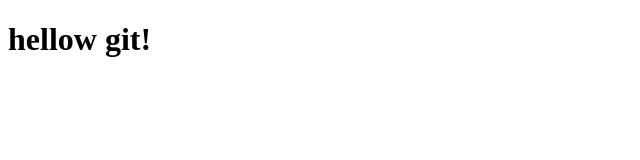
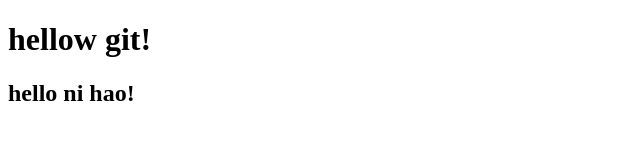
Before and after one commit to Clearzero22/git-demo-1, a plain HTML site: page index.html in a window 1280 px wide. Shown: the whole page, without its empty margins (0-640 px from the left). Drawn offline with Linux system fonts and the light colour scheme.

Commit message:
输出你好

```diff
--- a/index.html
+++ b/index.html
@@ -6,6 +6,7 @@
     <meta name="viewport" content="width=device-width, initial-scale=1.0">
     <title>Document</title>
     <h1>hellow git!</h1>
+    <h2>hello ni hao!</h2>
 </head>
 <body>
 
```
